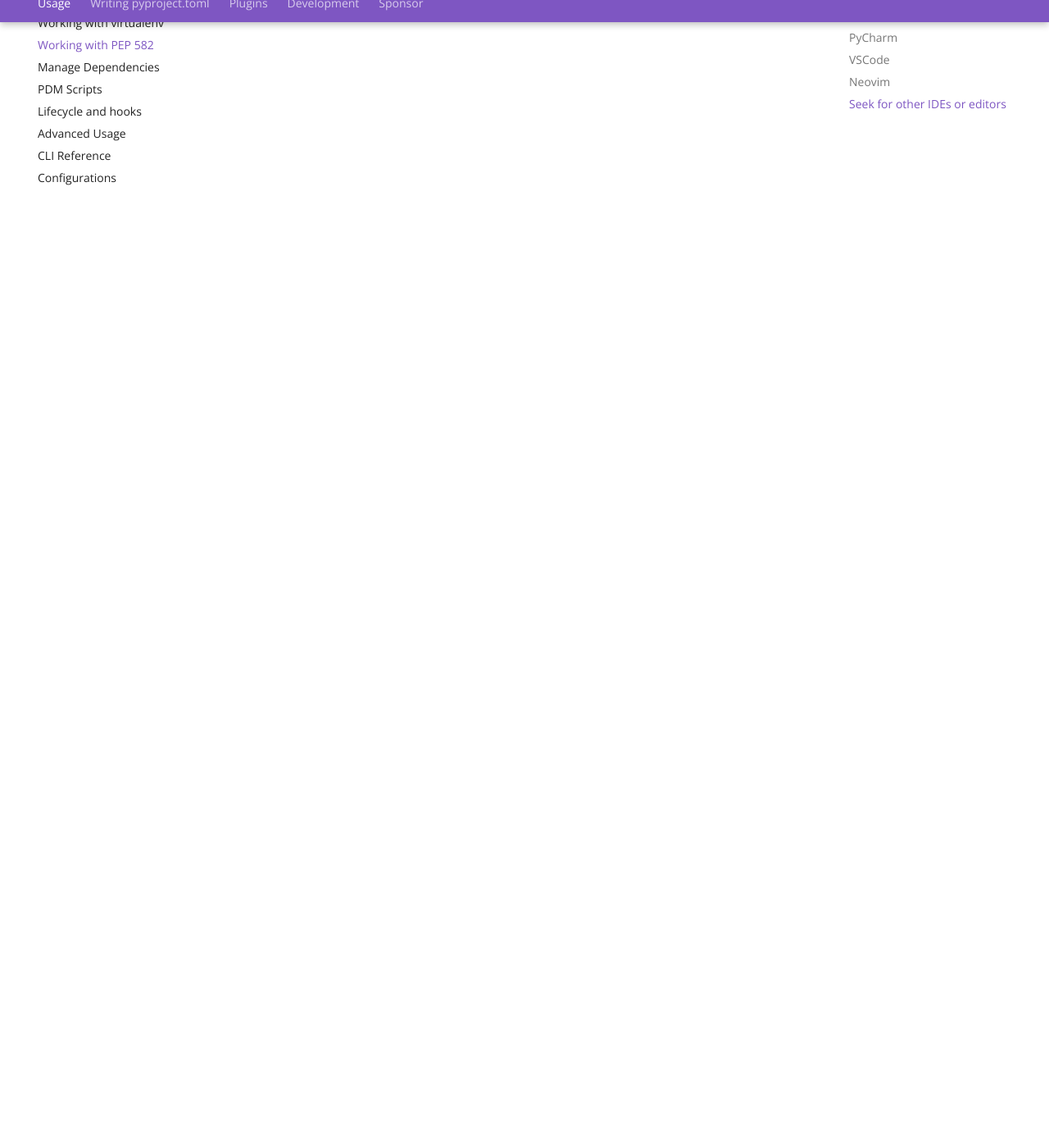
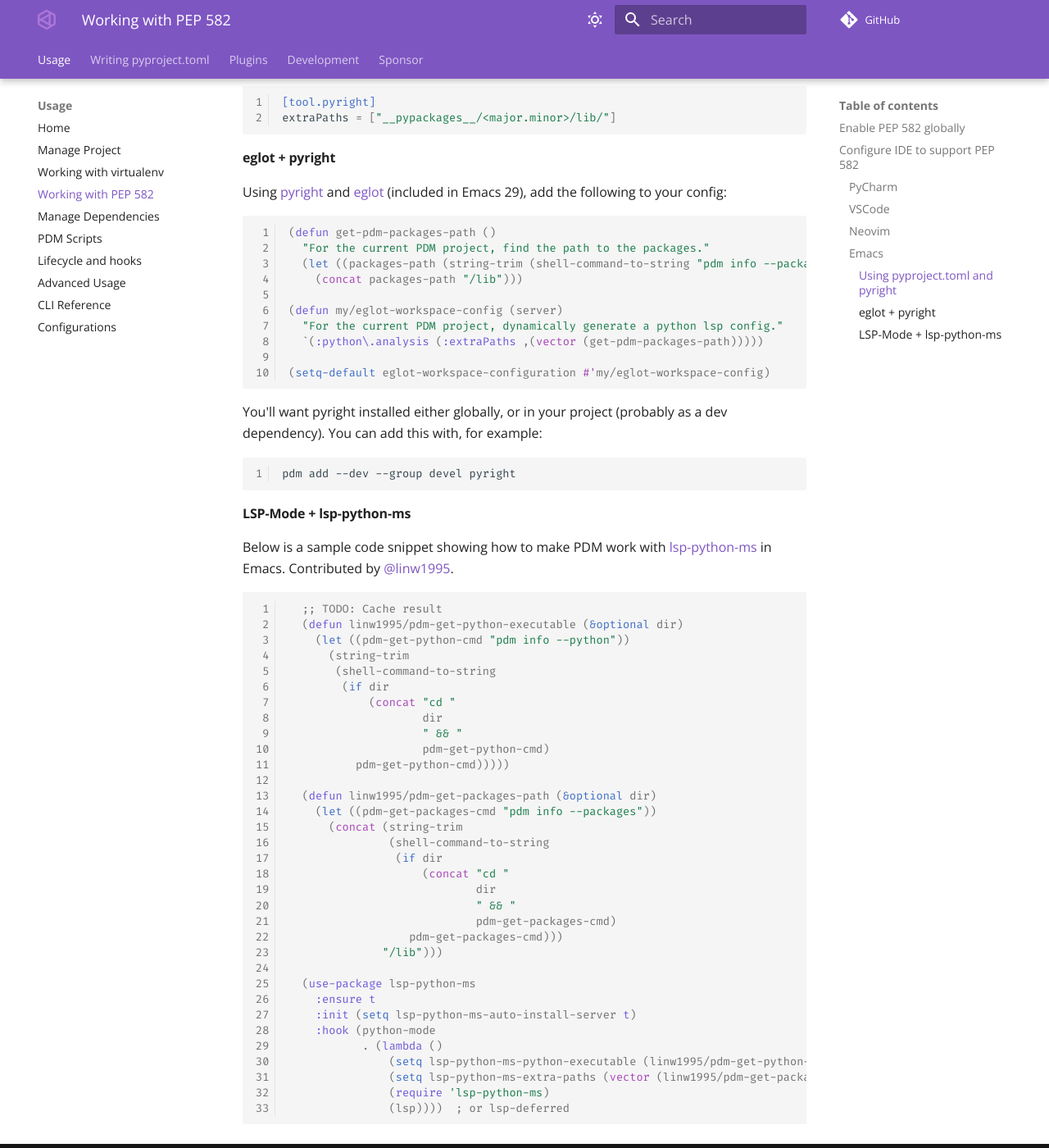
Before and after one commit to azurelotus0926/pdm, an MkDocs documentation site: the page built from docs/docs/usage/pep582.md, in a window 1280 px wide and 1400 px high, scrolled down 2219 px. Shown: the whole window at 82% size. Built offline with MkDocs 1.6.1 and Material for MkDocs 9.7.7, drawn with Linux system fonts in a browser that asks for light colours; comment, search, counter and statistics services are not loaded; the version menu is left out; some of the changed text lies outside the part shown.

Commit message:
doc: Add pyright/eglot config for emacs (#1721)
* Add pyright/eglot config for emacs

* Create 1721.doc.md

* Clean up formatting

* Clean up pyright/eglot config code a bit

* Add emacs to pep582 docs

* Remove emacs section from advanced usage docs

* Add note to emacs config for installing pyright

* Clarify that each of the emacs sections are independent

````diff
--- a/docs/docs/usage/pep582.md
+++ b/docs/docs/usage/pep582.md
@@ -161,4 +161,78 @@ project's `pyproject.toml`.
 extraPaths = ["__pypackages__/<major.minor>/lib/"]
 ```
 
-### [Seek for other IDEs or editors](advanced.md#integrate-with-other-ide-or-editors)
+### Emacs
+
+You have a few options, but basically you'll want to tell an LSP client to add `__pypackages__` to the paths it looks at. Here are a few options that are available:
+
+#### Using `pyproject.toml` and pyright
+
+Add this to your project's `pyproject.toml`:
+
+```toml
+[tool.pyright]
+extraPaths = ["__pypackages__/<major.minor>/lib/"]
+```
+
+#### eglot + pyright
+
+Using [pyright](https://github.com/microsoft/pyright) and [eglot](https://github.com/joaotavora/eglot) (included in Emacs 29), add the following to your config:
+
+```emacs-lisp
+(defun get-pdm-packages-path ()
+  "For the current PDM project, find the path to the packages."
+  (let ((packages-path (string-trim (shell-command-to-string "pdm info --packages"))))
+    (concat packages-path "/lib")))
+
+(defun my/eglot-workspace-config (server)
+  "For the current PDM project, dynamically generate a python lsp config."
+  `(:python\.analysis (:extraPaths ,(vector (get-pdm-packages-path)))))
+
+(setq-default eglot-workspace-configuration #'my/eglot-workspace-config)
+```
+
+You'll want pyright installed either globally, or in your project (probably as a dev dependency). You can add this with, for example:
+
+```bash
+pdm add --dev --group devel pyright
+```
+
+#### LSP-Mode + lsp-python-ms
+
+Below is a sample code snippet showing how to make PDM work with [lsp-python-ms](https://github.com/emacs-lsp/lsp-python-ms) in Emacs. Contributed by [@linw1995](https://github.com/pdm-project/pdm/discussions/372#discussion-3303501).
+
+```emacs-lisp
+  ;; TODO: Cache result
+  (defun linw1995/pdm-get-python-executable (&optional dir)
+    (let ((pdm-get-python-cmd "pdm info --python"))
+      (string-trim
+       (shell-command-to-string
+        (if dir
+            (concat "cd "
+                    dir
+                    " && "
+                    pdm-get-python-cmd)
+          pdm-get-python-cmd)))))
+
+  (defun linw1995/pdm-get-packages-path (&optional dir)
+    (let ((pdm-get-packages-cmd "pdm info --packages"))
+      (concat (string-trim
+               (shell-command-to-string
+                (if dir
+                    (concat "cd "
+                            dir
+                            " && "
+                            pdm-get-packages-cmd)
+                  pdm-get-packages-cmd)))
+              "/lib")))
+
+  (use-package lsp-python-ms
+    :ensure t
+    :init (setq lsp-python-ms-auto-install-server t)
+    :hook (python-mode
+           . (lambda ()
+               (setq lsp-python-ms-python-executable (linw1995/pdm-get-python-executable))
+               (setq lsp-python-ms-extra-paths (vector (linw1995/pdm-get-packages-path)))
+               (require 'lsp-python-ms)
+               (lsp))))  ; or lsp-deferred
+```
````
Also changed, not shown: docs/docs/usage/advanced.md (+0 -42 lines), news/1721.doc.md (added, +1 -0 lines).
